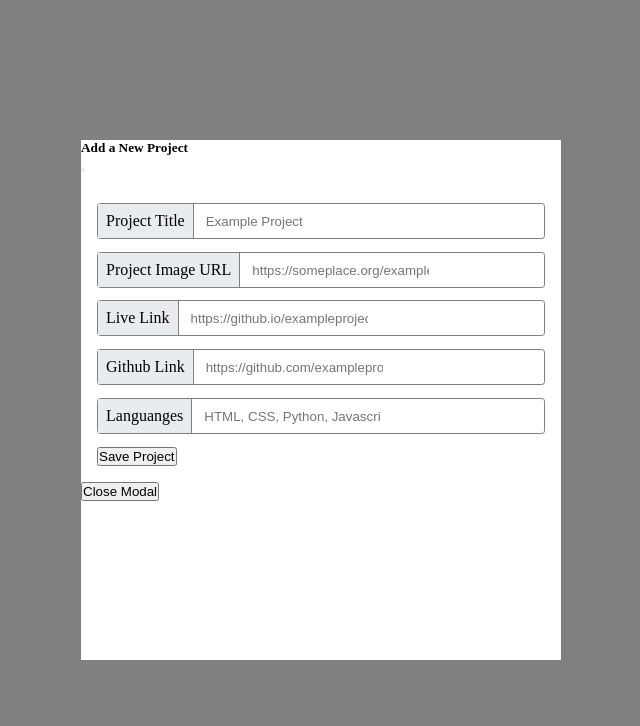
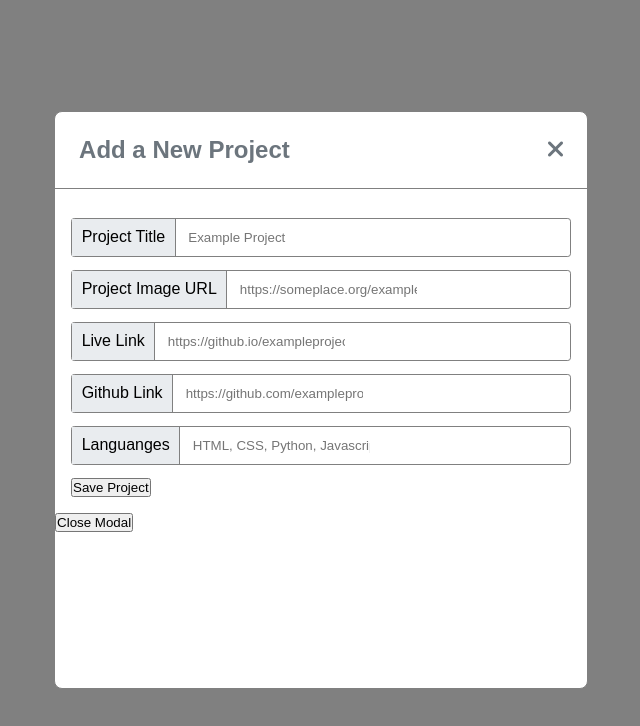
Before and after one commit to Ebenezr/form-modal, a plain HTML site: page index.html in a window 1280 px wide. Shown: the whole page, without its empty margins (319-959 px from the left). Drawn offline with Linux system fonts and the light colour scheme.

Commit message:
add modal header styling

```diff
--- a/index.html
+++ b/index.html
@@ -5,6 +5,7 @@
     <meta http-equiv="X-UA-Compatible" content="IE=edge">
     <meta name="viewport" content="width=device-width, initial-scale=1.0">
     <link rel="stylesheet" href="./style.css">
+    <link rel="stylesheet" href="https://cdnjs.cloudflare.com/ajax/libs/font-awesome/6.1.1/css/all.min.css">
     <title>Form</title>
 </head>
 <body>
@@ -14,7 +15,7 @@
           <div class="modal-content">
             <div class="modal-header">
               <h5 class="modal-title" id="projectModalLabel">Add a New Project</h5>
-              <button type="button" class="btn-close" data-bs-dismiss="modal" aria-label="Close"></button>
+              <button type="button" class="btn-close" aria-label="Close"><i class="fa-solid fa-xmark"></i></button>
             </div>
             <div class="modal-body">
               <form action="#" method="post" id="addproject">
--- a/style.css
+++ b/style.css
@@ -14,15 +14,50 @@ body{
     display: grid;
     place-items: center;
     background-color: var(--clr-pry);
+    font-family:sans-serif;
 }
+/*main modal*/
 .modal{
     width: 60ch;
     height: 65ch;
     background-color: #fff;
+    border: 0.1rem solid var(--clr-pry);
+    border-radius: 0.5rem;
 }
+/*modal header*/
+.modal-header{
+    width: 100%;
+    display: flex;
+    justify-content: space-between;
+    border-bottom:  0.1rem solid var(--clr-pry);
+
+}
+.modal-title{
+    padding: 1.5rem;
+    display: inline-block;
+    font-size: 1.5rem;
+    color: var(--clr-accent);
+}
+.btn-close{
+    background: transparent;
+    padding: 1.5rem;
+    border: none;
+    font-size: 1.5rem;
+    color: var(--clr-accent);
+}
+.btn-close:hover, .btn-close:focus{
+    transform: scale(1.2);
+}
+
+/*modal body*/
 .modal-body{
     padding: 1rem;
 
+}
+.form-control{
+    width: auto;
+    padding: 0.5rem;
+    border: none;
 }
 .input-group{
     width: 100%;
@@ -41,11 +76,6 @@ form{
 .input-group-text{
     display: inline-block;
     background-color:var(--clr-secondary);
-    padding: 0.5rem;
+    padding: 0.6rem;
     border-right: 0.1rem solid var(--clr-pry)
 }
-.form-control{
-    width: auto;
-    padding: 0.5rem;
-    border: none;
-}
```
